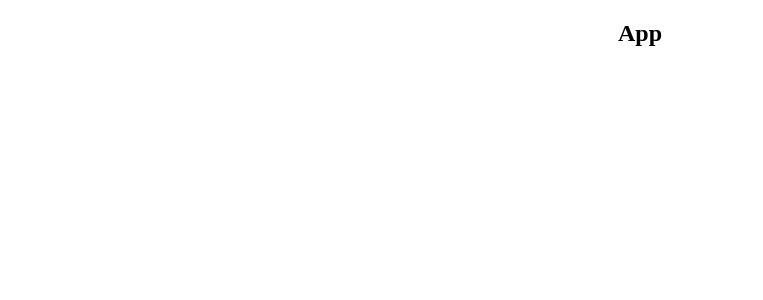
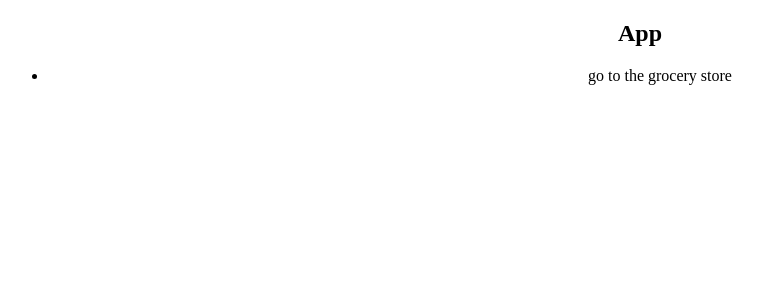
Before and after one commit to robert-laws/learning-oct-2020-react-with-typescript, a React (Create React App) app: page / in a window 1280 px wide. Shown: the top 300 px of the page, without its empty margins (0-763 px from the left). Built offline with nearby package versions, Linux system fonts and the light colour scheme.

Commit message:
add basic todolist component

```diff
--- a/src/App.tsx
+++ b/src/App.tsx
@@ -1,10 +1,13 @@
 import React from 'react';
 import './App.scss';
+import TodoList from './components/TodoList';
 
 const App: React.FC = () => {
+  const todos = [{id: 't1', text: 'go to the grocery store'}]
   return (
     <div className='App'>
       <h2>App</h2>
+      <TodoList items={todos} />
     </div>
   );
 }
--- /dev/null
+++ b/src/components/TodoList.tsx
@@ -0,0 +1,16 @@
+import React from 'react'
+
+interface TodoListProps {
+  items: {id: string, text: string}[]
+}
+
+const TodoList: React.FC<TodoListProps> = props => {
+
+  return (
+    <ul>
+      {props.items.map(item => <li key={item.id}>{item.text}</li>)}
+    </ul>
+  )
+}
+
+export default TodoList
```
